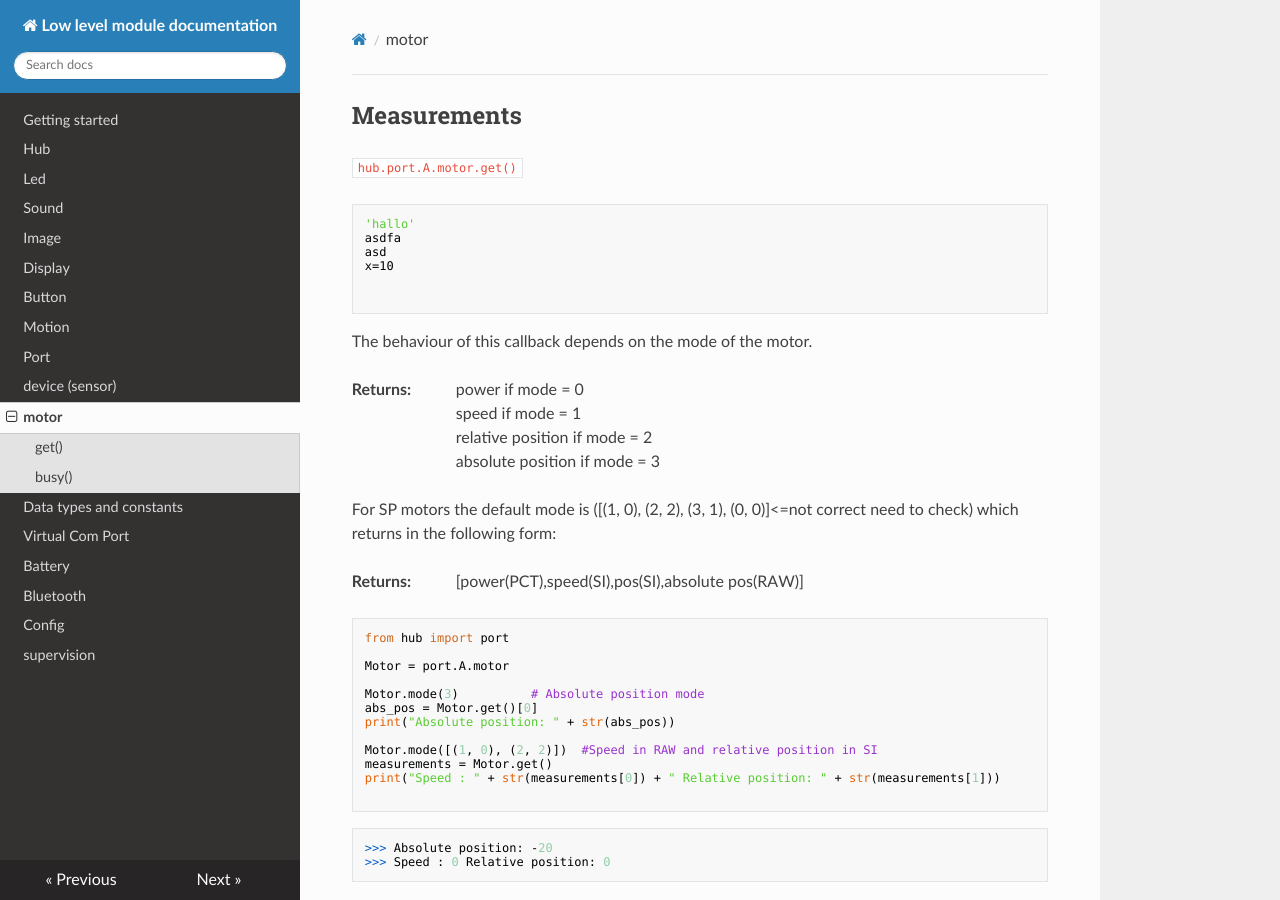
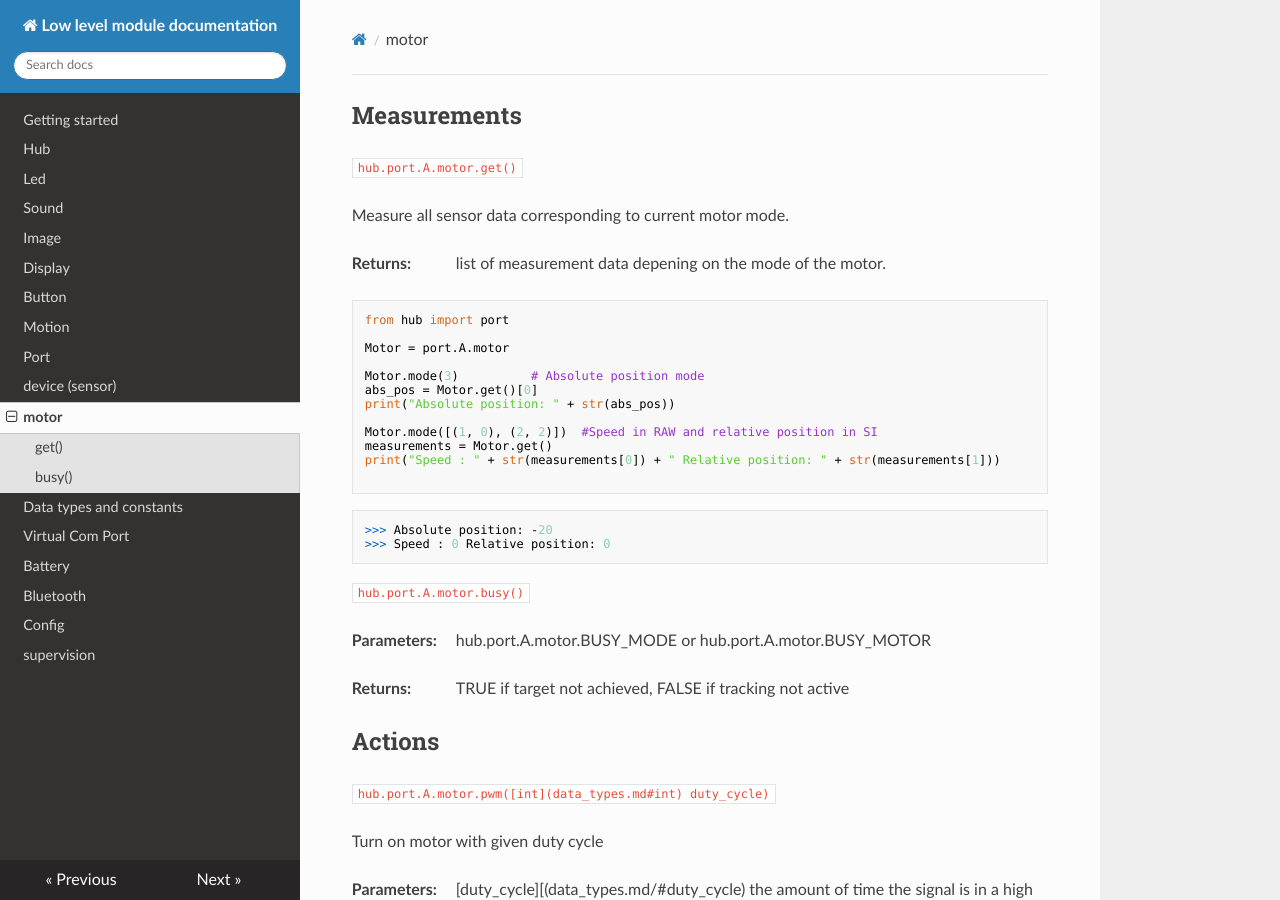
Before and after one commit to NStrijbosch/hub-module-notes, an MkDocs documentation site: the page built from docs/motors.md, in a window 1280 px wide and 900 px high. Built offline with MkDocs 1.6.1, drawn with Linux system fonts in a browser that asks for light colours; nearby versions of some CDN libraries.

Commit message:
Update motors.md

````diff
--- a/docs/motors.md
+++ b/docs/motors.md
@@ -2,35 +2,13 @@
 
 ## get()
 
-
 `hub.port.A.motor.get() `
 
-```
-'hallo'
-asdfa
-asd
-x=10
-
-
-```
-
-
-The behaviour of this callback depends on the mode of the motor.
+Measure all sensor data corresponding to current motor mode.
 
 __Returns:__
 
-*  power if mode = 0
-*  speed if mode = 1
-*  relative position if mode = 2
-*  absolute position if mode = 3
-
-For SP motors the default mode is ([(1, 0), (2, 2), (3, 1), (0, 0)]<=not correct need to check)
-which returns in the following form:
-
-__Returns:__
-
-*  [power(PCT),speed(SI),pos(SI),absolute pos(RAW)]
-
+*  list of measurement data depening on the mode of the motor.
 
 ``` python
 from hub import port
````
